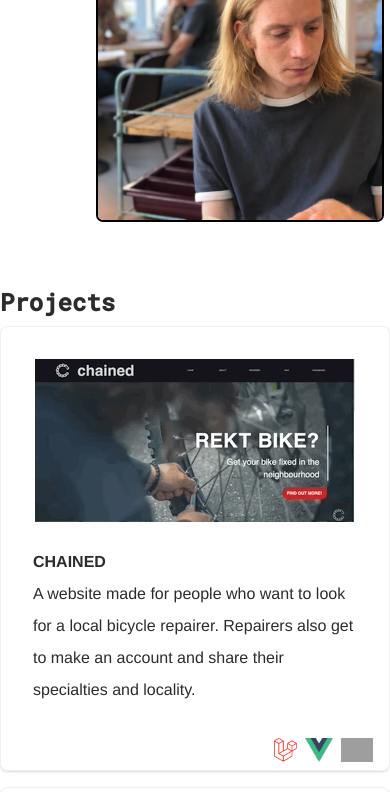
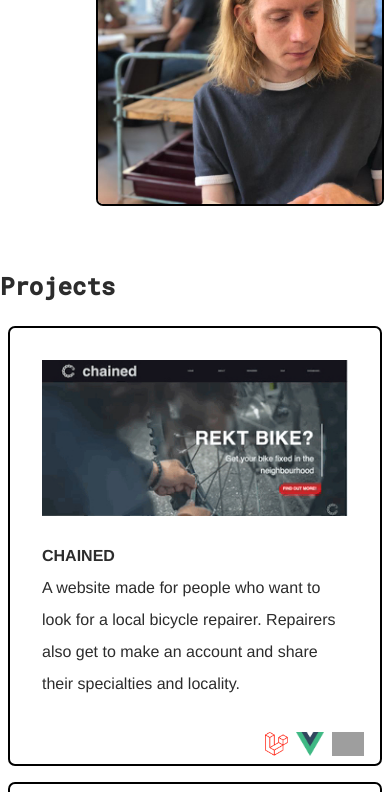
Before and after one commit to chadriae/portfolio-website-vue, a Vue app: page / in a window 390 px wide. Shown: the part 1156-1948 px from the top of the page. Built offline with nearby package versions, Linux system fonts and the light colour scheme; grey boxes are pictures that could not be loaded.

Commit message:
Project border fix light mode

```diff
--- a/src/components/About.vue
+++ b/src/components/About.vue
@@ -21,7 +21,7 @@
                 </div>
             </ul>
 
-            <div class="mt-4 mb-12 p-2 flex gap-4">
+            <div class="mt-4 mb-6    p-2 flex gap-4">
                 <a href="https://github.com/chadriae"><img src="../assets/github.png" class="h-12 rounded-full social-media" :class="(mode === 'dark') ? 'social-media-inverted' : ''"></a>
                 <a href="https://www.linkedin.com/in/christophe-adriaensens/"><img src="../assets/linkedin.png" class="h-12 social-media rounded-full" :class="(mode === 'dark') ? 'social-media-inverted' : ''"></a>
                 <a href="https://dev.to/chadriae"><img src="../assets/devto.png" class="h-12 social-media rounded-full" :class="(mode === 'dark') ? 'social-media-inverted' : ''"></a>
--- a/src/components/Projects.vue
+++ b/src/components/Projects.vue
@@ -1,8 +1,8 @@
 <template>
     <div class="mt-16 text-left ">
-        <header :class="(mode === 'dark') ? 'light-font-color' : 'blackish-font-color'" class="title font-bold text-left text-2xl mb-2 ">Projects</header>
-        <div class="md:mx-auto md:grid grid-cols-2 gap-6">
-            <div class="mb-4 card p-8 leading-loose relative rounded-lg shadow w-auto" :class="(mode === 'dark') ? 'project-bg-dark' : 'background-white'">
+        <header :class="(mode === 'dark') ? 'light-font-color' : 'blackish-font-color'" class="title font-bold text-left text-2xl mb-4">Projects</header>
+        <div class="md:mx-auto md:grid grid-cols-2 gap-6 p-2">
+            <div class="project mb-4 card p-8 leading-loose relative w-auto" :class="(mode === 'dark') ? 'project-bg-dark' : 'background-white'">
                 <a class="flex justify-center" href="https://github.com/chadriae/king-size"><img class="" @mouseover="chainedHover = true" @mouseleave="chainedHover = false" :src="chained"></a>
                 <header :class="(mode === 'dark') ? 'light-font-color' : 'blackish-font-color'" class="mt-6 uppercase font-semibold"><a href="https://github.com/chadriae/king-size">Chained</a></header>
                 <p :class="(mode === 'dark') ? 'project-bg light-font-color ' : 'blackish-font-color'" class="h-36 mb-4 sm:mb-0" >A website made for people who want to look for a local bicycle repairer. Repairers also get to make an account and share their specialties and locality.</p>
@@ -12,7 +12,7 @@
                     <a href="https://laravel.com/"><img class="h-6" src="../assets/laravel.png"></a>
                 </div>
              </div>
-            <div class="mb-4 card p-8 leading-loose relative rounded-lg shadow" :class="(mode === 'dark') ? 'project-bg-dark' : 'background-white'">
+            <div class="project mb-4 card p-8 leading-loose relative" :class="(mode === 'dark') ? 'project-bg-dark' : 'background-white'">
                 <a class="flex justify-center" href="https://github.com/chadriae/php-mvc-Ismi"><img class="" @mouseover="beconnectHover = true" @mouseleave="beconnectHover = false" :src="beconnect"></a>
                 <header :class="(mode === 'dark') ? 'light-font-color' : 'blackish-font-color'" class="mt-6 uppercase font-semibold"><a href="https://github.com/chadriae/php-mvc-Ismi">BeConnect</a></header>
                 <p :class="(mode === 'dark') ? 'light-font-color' : 'blackish-font-color'" class="h-32">A place where BeCode-alumni could meet, register, update their profiles and talk about their experiences.</p>
@@ -21,7 +21,7 @@
                     <a href="https://www.php.net/"><img class="h-6" src="../assets/php.png"></a>
                 </div>
             </div>
-            <div class="mb-4 card p-8 leading-loose relative rounded-lg shadow" :class="(mode === 'dark') ? 'project-bg-dark' : 'background-white'">
+            <div class="project mb-4 card p-8 leading-loose relative" :class="(mode === 'dark') ? 'project-bg-dark' : 'background-white'">
                 <a class="flex justify-center" href="https://github.com/chadriae/intro-react"><img class="" @mouseover="todoHover = true" @mouseleave="todoHover = false" :src="todo"></a>
                 <header :class="(mode === 'dark') ? 'light-font-color' : 'blackish-font-color'" class="mt-6 uppercase font-semibold"><a href="https://github.com/chadriae/intro-react">ToDo</a></header>
                 <p :class="(mode === 'dark') ? 'light-font-color' : 'blackish-font-color'" class="h-32">Simple and fun todo-app made with React. Added time, date and inspirational quotes.</p>
@@ -101,7 +101,8 @@ export default {
 
 .background-white {
     background-color: $white-color;
-    border: 1px solid $light-border-color;
+    border: 2px solid black;
+    border-radius: 7px;
     transition: $transition;
 }
 
--- a/src/styles/_variables.scss
+++ b/src/styles/_variables.scss
@@ -11,7 +11,7 @@ $dark-font-color: rgba(4, 4, 4, 0.838);
 $greenish-font-color: #557174;
 $light-greenish-font-color: #9dcbd0;
 
-$dark-bg-color: #1E2228;
+$dark-bg-color: #22262d;
 
 $dark-border-color: #6a6969;
 $light-border-color: #f0f0f0;
```
